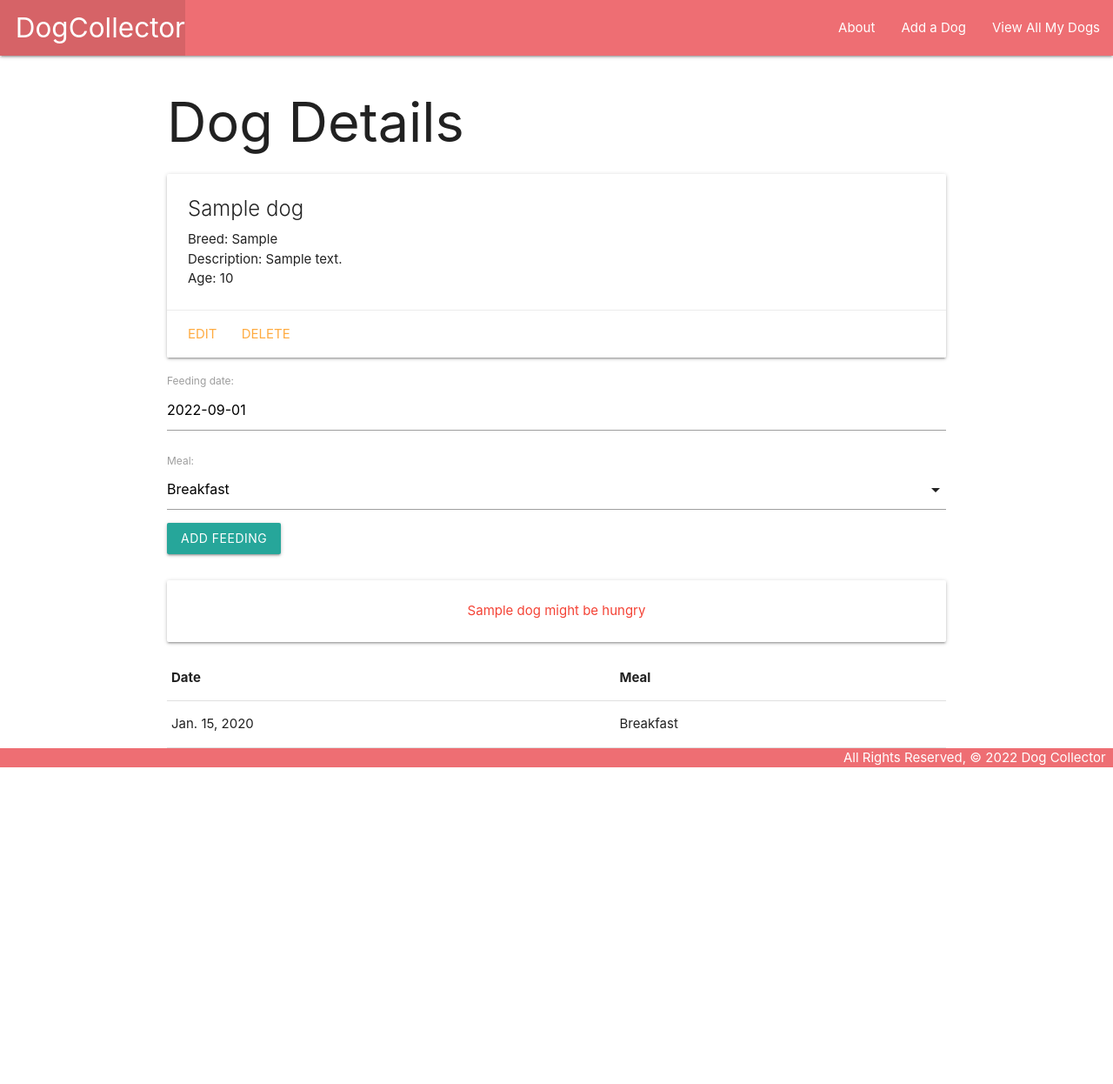
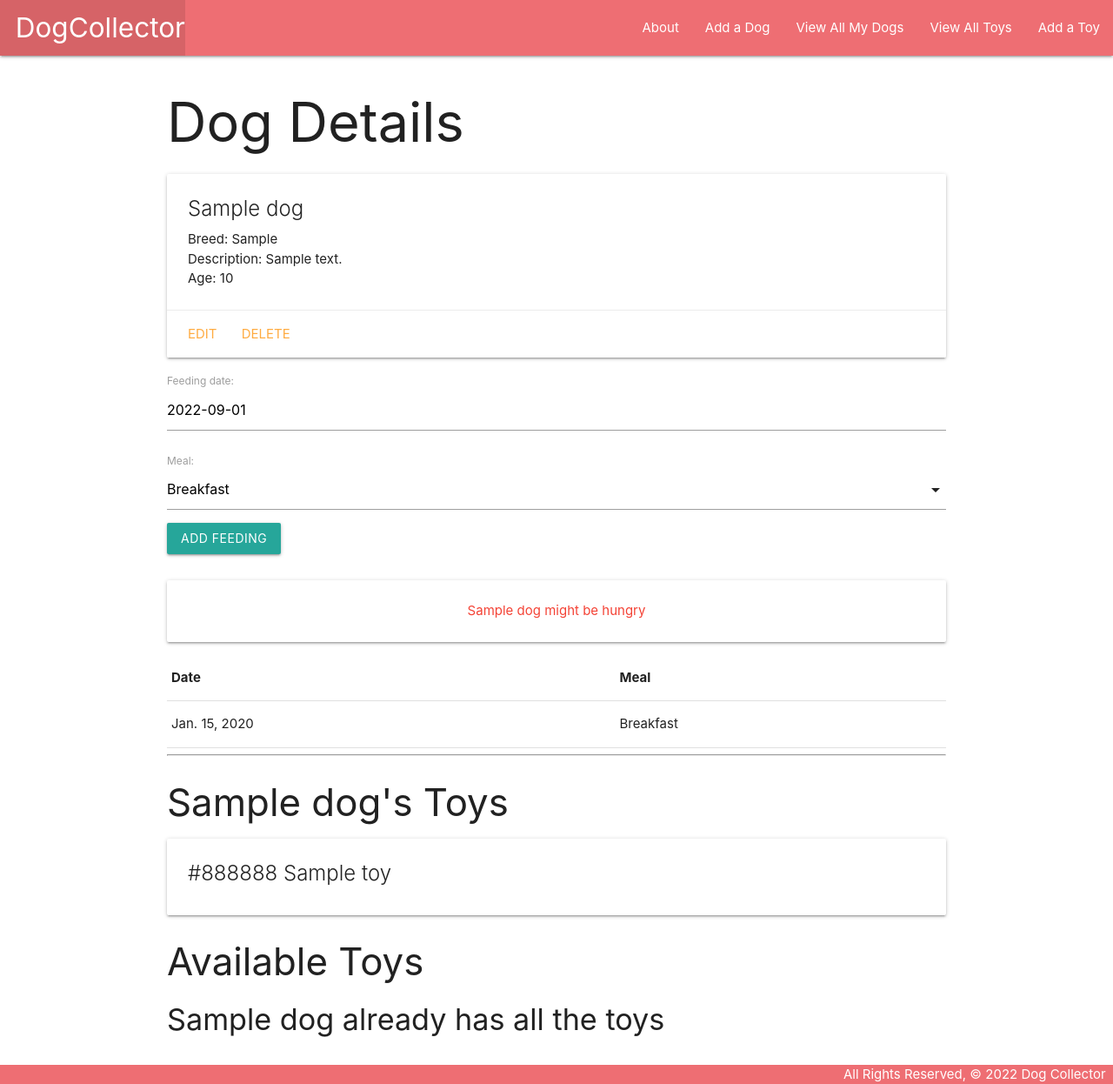
Before and after one commit to hanjenni/dogcollector, a Django app: page /dogs/1/ in a window 1280 px wide. Shown: the whole page at 87% size. Before the commit the page ends 882 px from the top, so only its background shows below. Run offline with Django 4.2, Linux system fonts and the light colour scheme; tables that the repository leaves empty hold one stand-in row (values such as "Sample post").

Commit message:
many to many

```diff
--- a/main_app/admin.py
+++ b/main_app/admin.py
@@ -1,6 +1,7 @@
 from django.contrib import admin
 
 # Register your models here.
-from .models import Dog, Feeding
+from .models import Dog, Feeding, Toy
 admin.site.register(Dog)
 admin.site.register(Feeding)
+admin.site.register(Toy)
--- a/main_app/models.py
+++ b/main_app/models.py
@@ -4,23 +4,37 @@ from datetime import date
 
 # Create your models here.
 
-MEALS = (
-    ('B', 'Breakfast'),
-    ('L', 'Lunch'),
-    ('D', 'Dinner')
-)
+
+
+class Toy(models.Model):
+    name = models.CharField(max_length=100)
+    color = models.CharField(max_length=100)
+
+    def __str__(self):
+        return self.name
+
+    def get_absolute_url(self):
+        return reverse('toys_detail', kwargs={'pk': self.id})
+
 
 class Dog(models.Model):
     name = models.CharField(max_length=100)
     breed = models.CharField(max_length=100)
     description = models.TextField(max_length=250)
     age = models.IntegerField()
+    toys = models.ManyToManyField(Toy)
 
     def get_absolute_url(self):
         return reverse('detail', kwargs={'dog_id': self.id})
 
     def fed_for_today(self):
         return self.feeding_set.filter(date=date.today()).count() >= len(MEALS)
+
+MEALS = (
+    ('B', 'Breakfast'),
+    ('L', 'Lunch'),
+    ('D', 'Dinner')
+)
 
 class Feeding(models.Model):
     date = models.DateField('feeding date')
--- a/main_app/templates/base.html
+++ b/main_app/templates/base.html
@@ -23,6 +23,8 @@
           <li><a href="{% url 'about' %}">About</a></li>
           <li><a href="{% url 'dogs_create' %}">Add a Dog</a></li>
           <li><a href="{% url 'index' %}">View All My Dogs</a></li>
+          <li><a href="{% url 'toys_index' %}">View All Toys</a></li>
+          <li><a href="{% url 'toys_create' %}">Add a Toy</a></li>
         </ul>
       </div>
     </nav>
--- a/main_app/templates/dogs/detail.html
+++ b/main_app/templates/dogs/detail.html
@@ -62,4 +62,43 @@
   M.FormSelect.init(selectEl);
 </script>
 
+<hr>
+<div class="row">
+    <h3>{{ dog.name }}'s Toys</h3>
+    {% if dog.toys.count %}
+      {% for toy in dog.toys.all %}
+        <div class="card">
+          <div class="card-content">
+            <span class="card-title">
+               <span>{{ toy.color }}</span> {{ toy.name }}
+            </span>
+        </div>
+      {% endfor %}
+    {% else %}
+      <h5>No Toys Yet</h5>
+    {% endif %}
+  </div>
+
+  <h3>Available Toys</h3>
+  {% if toys.count %}
+    {% for toy in toys.all %}
+    <div class="card-content">
+      <span class="card-title">
+         <span>{{ toy.color }}</span> {{ toy.name }}
+      </span>
+    </div>
+    <div class="card-action">
+      <form action="{% url 'assoc_toy' dog.id toy.id %}" method="POST">
+        {% csrf_token %}
+        <button type="submit" class="btn">Add Toy</button>
+      </form>
+    </div>
+ </div>
+ {% endfor %}
+ {% else %}
+ <h4>{{dog.name}} already has all the toys</h4>
+ {% endif %}
+
+</div>
+
 {% endblock %}
--- a/main_app/urls.py
+++ b/main_app/urls.py
@@ -10,4 +10,10 @@ urlpatterns = [
     path('dogs/<int:pk>/update/', views.DogUpdate.as_view(), name='dogs_update'),
     path('dogs/<int:pk>/delete/', views.DogDelete.as_view(), name='dogs_delete'),
     path('dogs/<int:dog_id>/add_feeding/', views.add_feeding, name='add_feeding'),
+    path('toys/',views.ToyList.as_view(), name= 'toys_index'),
+    path('toys/<int:pk>/', views.ToyDetail.as_view(), name ='toys_detail'),
+    path('toys/create', views.ToyCreate.as_view(), name='toys_create'),
+    path('toys/<int:pk>/update/', views.ToyUpdate.as_view(), name='toys_update'),
+    path('toys/<int:pk>/delete', views.ToyDelete.as_view(), name='toys_delete'),
+    path('dogs/<int:dog_id>assoc_toy/<int:toy_id>/', views.assoc_toy, name='assoc_toy'),
 ]
--- a/main_app/views.py
+++ b/main_app/views.py
@@ -1,6 +1,7 @@
 from django.shortcuts import render, redirect
 from django.views.generic.edit import CreateView, UpdateView, DeleteView
-from .models import Dog
+from django.views.generic import ListView, DetailView
+from .models import Dog, Toy
 from .forms import FeedingForm
 
 # Create your views here.
@@ -20,11 +21,17 @@ def dogs_index(request):
 
 def dogs_detail(request, dog_id):
     dog = Dog.objects.get(id=dog_id)
+    toys_dog_doesnt_have = Toy.objects.exclude(id__in = dog.toys.all().values_list('id'))
     feeding_form = FeedingForm()
     return render(request, 'dogs/detail.html', {
         'dog': dog,
-        'feeding_form': feeding_form
+        'feeding_form': feeding_form,
+        'toys': toys_dog_doesnt_have
         })
+
+def assoc_toy(request, dog_id, toy_id):
+    Dog.objects.get(id=dog_id).toys.add(toy_id)
+    return redirect('detail', dog_id)
 
 def add_feeding(request, dog_id):
     form = FeedingForm(request.POST)
@@ -34,14 +41,35 @@ def add_feeding(request, dog_id):
         new_feeding.save()
     return redirect('detail', dog_id)
 
+
 class DogCreate(CreateView):
     model = Dog
-    fields= '__all__'
+    fields= ['name', 'breed', 'description', 'age']
 
 class DogUpdate(UpdateView):
     model = Dog
-    fields = ['breed', 'description', 'age']
+    fields= ['breed', 'description', 'age']
 
 class DogDelete(DeleteView):
     model = Dog
     success_url= '/dogs/'
+
+
+
+class ToyList(ListView):
+    model = Toy
+
+class ToyDetail(DetailView):
+    model = Toy
+
+class ToyCreate(CreateView):
+    model = Toy
+    fields = '__all__'
+
+class ToyUpdate(UpdateView):
+    model = Toy
+    fields = '__all__'
+
+class ToyDelete(DeleteView):
+    model = Toy
+    success_url = '/toys/'
```
Also changed, not shown: main_app/templates/main_app/toy_confirm_delete.html (added, +14 -0 lines), main_app/templates/main_app/toy_detail.html (added, +25 -0 lines), main_app/templates/main_app/toy_form.html (added, +16 -0 lines), main_app/templates/main_app/toy_list.html (added, +19 -0 lines), main_app/migrations/0003_toy_alter_feeding_options_alter_feeding_date_and_more.py (added).
